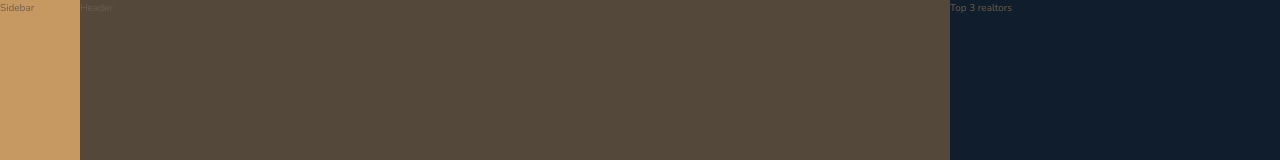
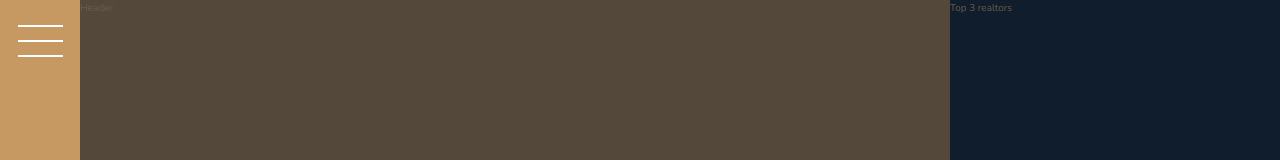
Before and after one commit to KadenZipfel/nexter, a website: page index.html in a window 1280 px wide. Shown: the top 160 px of the page. Drawn offline with nearby package versions, Linux system fonts and the light colour scheme.

Commit message:
Build sidebar

```diff
--- a/index.html
+++ b/index.html
@@ -13,7 +13,7 @@
   </head>
   <body class="container">
     <div class="sidebar">
-      Sidebar
+      <buttom class="nav-btn"></buttom>
     </div>
 
     <header class="header">
--- a/sass/_sidebar.scss
+++ b/sass/_sidebar.scss
@@ -2,4 +2,34 @@
   background-color: $color-primary;
   grid-column: sidebar-start / sidebar-end;
   grid-row: 1 / -1;
+
+  display: flex;
+  justify-content: center;
 }
+
+.nav-btn {
+  border: none;
+  border-radius: 0;
+
+  background-color: white;
+  height: 2px;
+  width: 4.5rem;
+  margin-top: 4rem;
+
+  &::before,
+  &::after {
+    background-color: white;
+    height: 2px;
+    width: 4.5rem;
+    content: "";
+    display: block;
+  }
+
+  &::before {
+    transform: translateY(-1.5rem);
+  }
+
+  &::after {
+    transform: translateY(1.3rem);
+  }
+}
```
Also changed, not shown: css/style.css.
